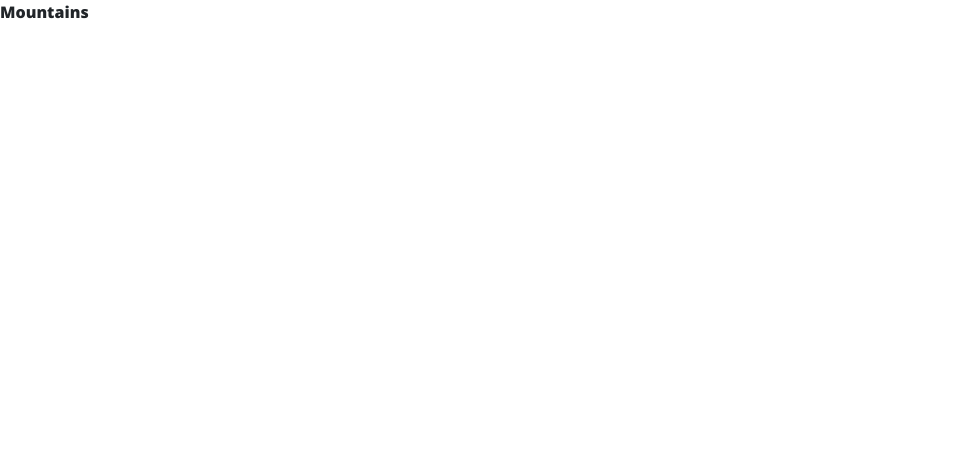
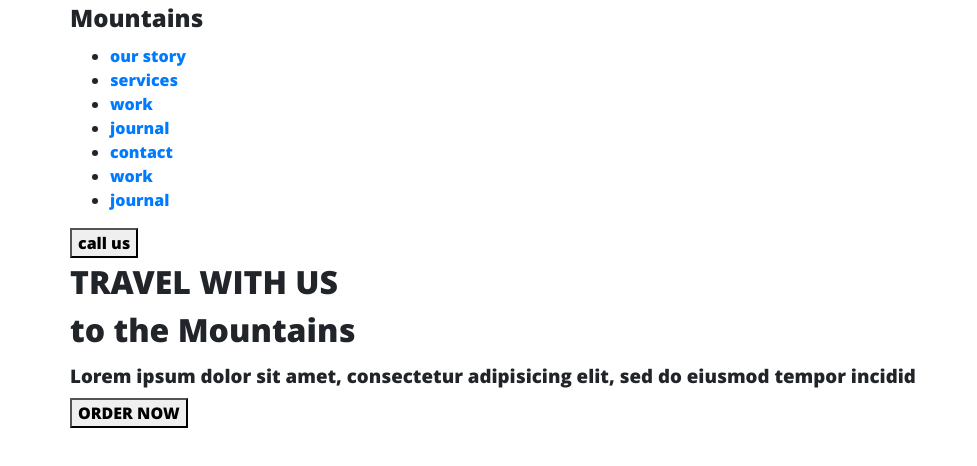
Before and after one commit to BudnikOleksii/Mountains, a website: page src/index.html in a window 1280 px wide. Shown: the whole page, without its empty margins (0-977 px from the left). Drawn offline with Linux system fonts and the light colour scheme.

Commit message:
added variables and mark-up for header

```diff
--- a/src/index.html
+++ b/src/index.html
@@ -9,7 +9,37 @@
     <link rel="stylesheet" href="css/style.min.css">
 </head>
     <body>
-        Mountains
+        <header class="header">
+            <nav class="nav">
+                <div class="container">
+                    <h2 class="nav__brand">Moun<span>tains</span></h2>
+                    <ul class="menu">
+                        <li class="menu__item"><a href="#" class="menu__link">our story</a></li>
+                        <li class="menu__item"><a href="#" class="menu__link">services</a></li>
+                        <li class="menu__item"><a href="#" class="menu__link">work</a></li>
+                        <li class="menu__item"><a href="#" class="menu__link">journal</a></li>
+                        <li class="menu__item"><a href="#" class="menu__link">contact</a></li>
+                        <li class="menu__item"><a href="#" class="menu__link">work</a></li>
+                        <li class="menu__item"><a href="#" class="menu__link">journal</a></li>
+                    </ul>
+                    <button class="btn">call us</button>
+                    <div class="hamburger">
+                        <span></span>
+                        <span></span>
+                        <span></span>
+                    </div>
+                </div>
+            </nav>
+            <div class="container">
+                <h1 class="header__heading-main">
+                    TRAVEL WITH US
+                    <br>
+                    <span>to the Mountains</span>
+                </h1>
+                <h3 class="header_descr">Lorem ipsum dolor sit amet, consectetur adipisicing elit, sed do eiusmod tempor incidid</h3>
+                <button class="btn btn-order">ORDER NOW</button>
+            </div>
+        </header>
 
         <!-- <script src="js/script.js"></script> -->
     </body>
```
Also changed, not shown: src/sass/base/_variables.scss (+22 -0 lines).
